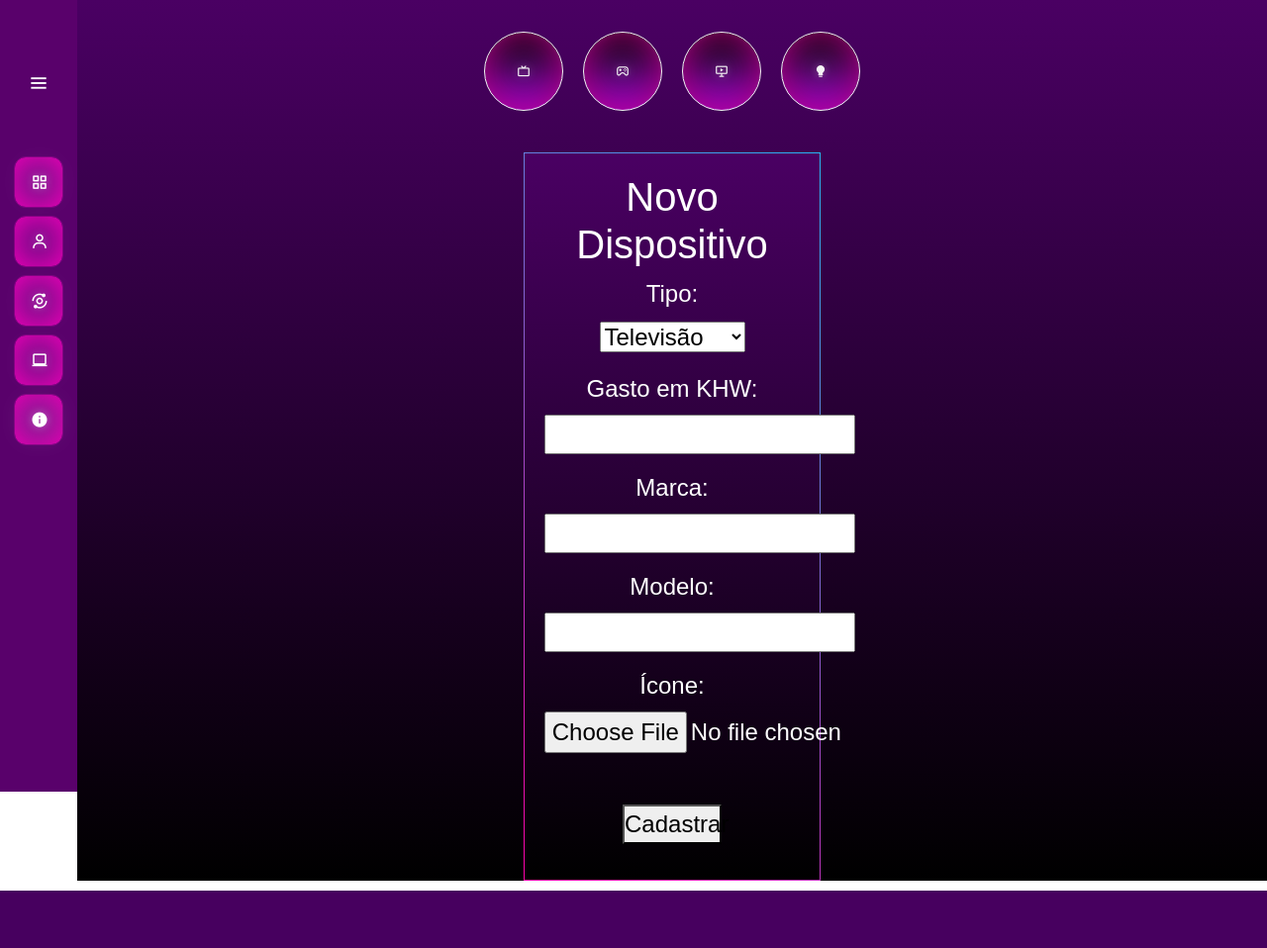
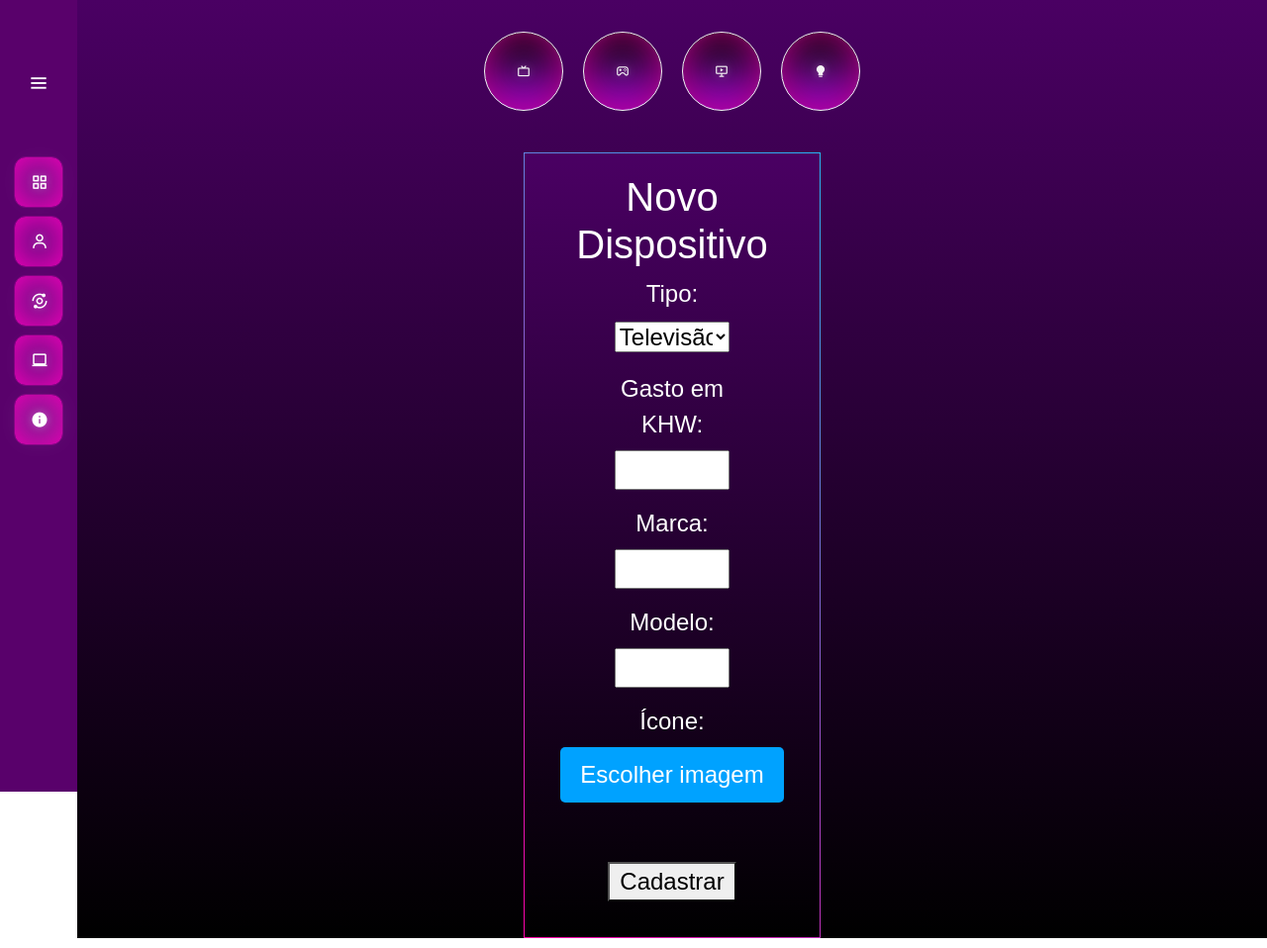
Before and after one commit to HeltonFaded/EnergEZ, a Django app: page /clientes/ in a window 1280 px wide. Shown: the whole page at 99% size. Before the commit the page ends 900 px from the top, so only its background shows below. Run offline with Django 4.2, Linux system fonts and the light colour scheme; some libraries are stand-ins or nearby versions.

Commit message:
Add files via upload

```diff
--- a/clientes/templates/clientes.html
+++ b/clientes/templates/clientes.html
@@ -53,7 +53,7 @@
                 <p>
                     <label for="tipo">Tipo:</label>
                     <br>
-                    <select id="tipo" name="tipo">
+                    <select id="tipo" name="tipo" class ='cadastro_tabela'>
                         <option value="televisão">Televisão</option>
                         <option value="microondas">Microondas</option>
                         <option value="chuveiro">Chuveiro</option>
@@ -61,28 +61,31 @@
                     </select>
                 </p>
                 <p>
-                    <label for="nome">Gasto em KHW:</label>
+                    <label for="nome" class ='cadastro_tabela'>Gasto em KHW:</label>
                     <br>
-                    <input type="number" id="khw" name="khw" required>
+                    <input type="number" id="khw" name="khw" required class ='cadastro_tabela'>
                 </p>
                 <p>
-                    <label for="email">Marca:</label>
+                    <label for="email" class ='cadastro_tabela'>Marca:</label>
                     <br>
-                    <input type="text" id="marca" name="marca" required>
+                    <input type="text" id="marca" name="marca" required class ='cadastro_tabela'>
                 </p>
                 <p>
-                    <label for="senha">Modelo:</label>
+                    <label for="senha">Modelo:</label class ='cadastro_tabela'>
                     <br>
-                    <input type="text" id="modelo" name="modelo" required>
+                    <input type="text" id="modelo" name="modelo" required class ='cadastro_tabela'>
                 </p>
                 <p>
                     <label for="icone">Ícone:</label>
                     <br>
-                    <input type="file" id="icone" name="icone" accept="image/*" required>
+                    <input type="file" id="file-upload" name="file-upload" accept="image/*" class="custom-file-input">
+                    <label for="file-upload" style="cursor: pointer; background-color: rgb(0, 162, 255); #4CAF50; color: white; padding: 10px 20px; border-radius: 5px;">Escolher imagem</label>
+
+
                 </p>
                 <p>
                     <br>
-                    <button type="submit" style="width: 100px;">Cadastrar</button>
+                    <button type="submit" style="width: 130px;">Cadastrar</button>
                 </p>
             </form>
         </div>
```
